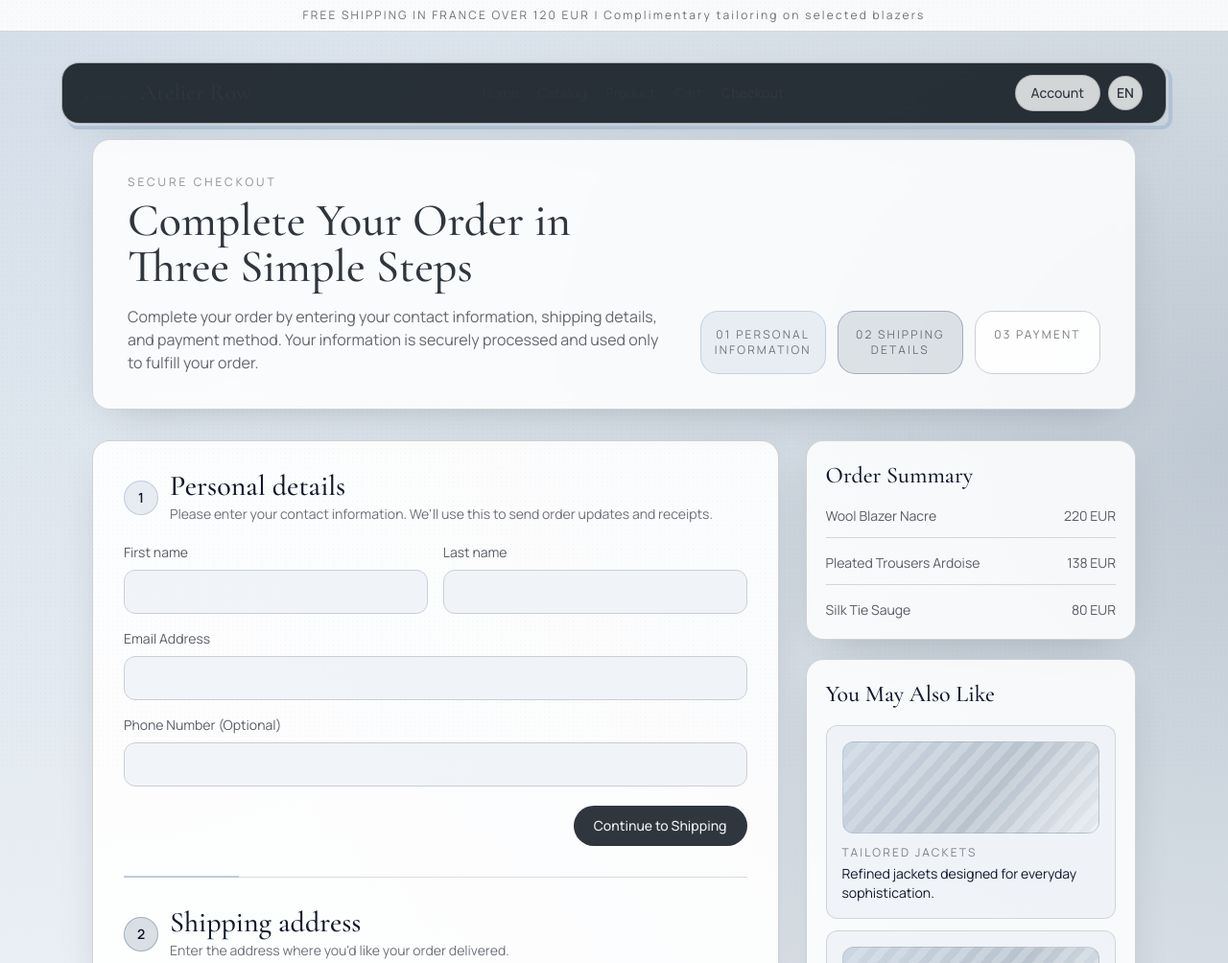
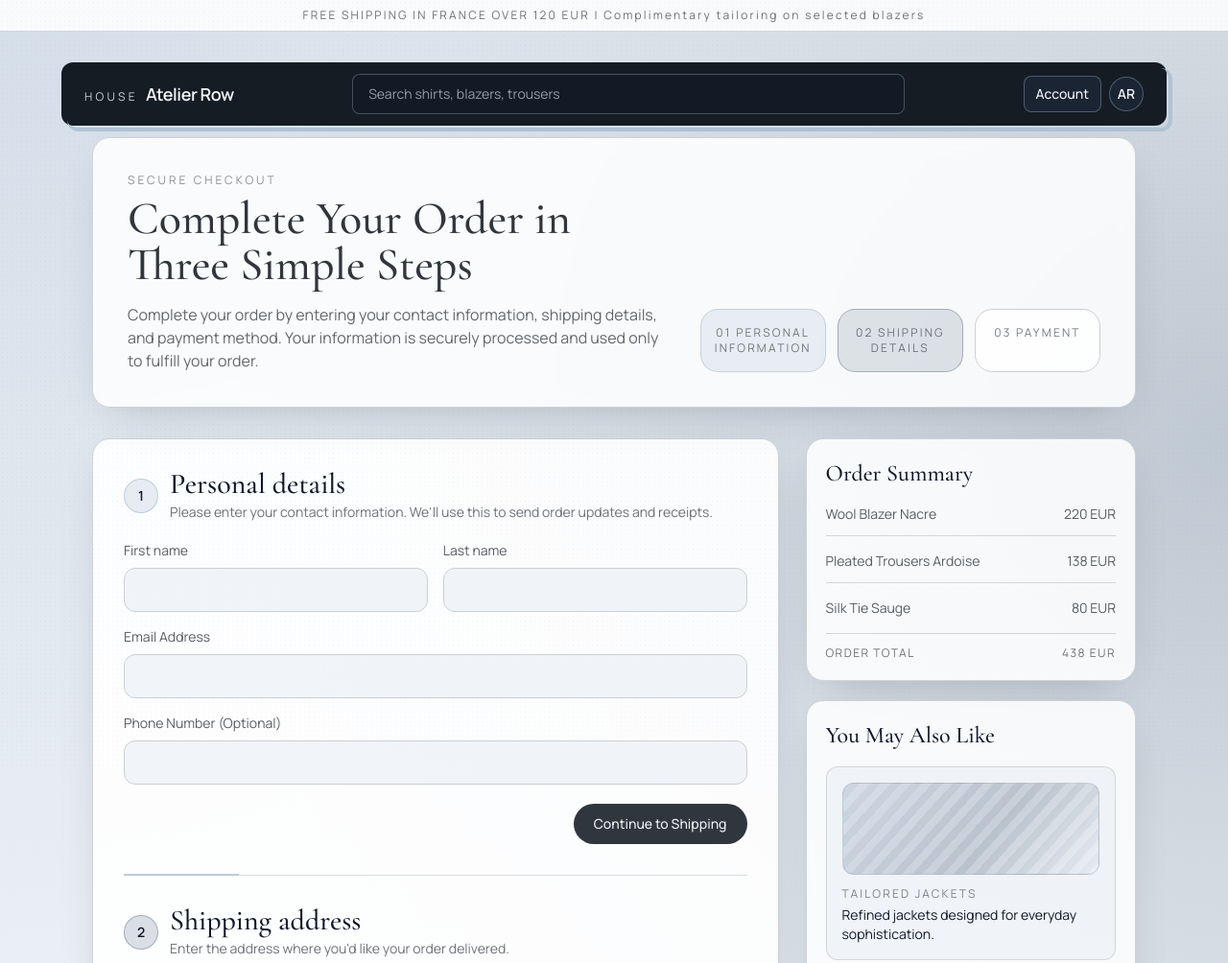
Before and after one commit to 4GeeksAcademy/ft-ai-2-collab-website, a website: page checkout.html in a window 1280 px wide. Shown: the top 1004 px of the page at 96% size. Drawn offline with nearby package versions, Linux system fonts and the light colour scheme.

Commit message:
Added Total order Field

```diff
--- a/checkout.html
+++ b/checkout.html
@@ -57,35 +57,37 @@
       FREE SHIPPING IN FRANCE OVER 120 EUR | Complimentary tailoring on selected blazers
     </p>
 
-    <header class="px-4 pb-4 pt-5 sm:px-8 sm:pt-8">
+    <header class="px-4 pb-3 pt-5 sm:px-8 sm:pt-8">
       <div class="nav-sleeve mx-auto max-w-6xl">
-        <nav
-          aria-label="Global"
-          class="relative overflow-hidden rounded-soft border border-stone/80 bg-navbase/90 px-4 py-3 text-navtext shadow-hush backdrop-blur sm:px-6"
-        >
-          <div class="flex flex-col gap-4 lg:flex-row lg:items-center lg:justify-between">
-            <a href="home.html" class="inline-flex items-baseline gap-2">
-              <span class="text-[0.65rem] uppercase tracking-[0.3em] text-ink/55">House</span>
-              <span class="font-display text-2xl leading-none text-ink">Atelier Row</span>
+        <nav aria-label="Global" class="relative overflow-hidden rounded-xl bg-navbase px-4 py-3 text-navtext sm:px-6">
+          <div class="flex flex-col gap-3 lg:flex-row lg:items-center lg:justify-between">
+            <a href="#" class="inline-flex items-baseline gap-2">
+              <span class="text-xs uppercase tracking-[0.28em] text-slate-300">House</span>
+              <span class="text-lg font-semibold tracking-tight text-navtext">Atelier Row</span>
             </a>
 
-            <ul class="flex flex-wrap items-center gap-x-5 gap-y-1 text-sm text-ink/80" aria-label="Main links">
-              <li><a class="transition hover:text-ink" href="home.html">Home</a></li>
-              <li><a class="transition hover:text-ink" href="catalog.html">Catalog</a></li>
-              <li><a class="transition hover:text-ink" href="product.html">Product</a></li>
-              <li><a class="transition hover:text-ink" href="cart.html">Cart</a></li>
-              <li><a class="font-semibold text-ink" href="checkout.html" aria-current="page">Checkout</a></li>
-            </ul>
+            <form class="w-full lg:max-w-xl" role="search" aria-label="Search products">
+              <label for="site-search" class="sr-only">Search</label>
+              <div class="relative">
+                <input
+                  id="site-search"
+                  name="q"
+                  type="search"
+                  placeholder="Search shirts, blazers, trousers"
+                  class="w-full rounded-lg border border-slate-500/60 bg-slate-900/30 px-4 py-2.5 text-sm text-slate-100 placeholder:text-slate-300/70 focus:border-sleeve focus:outline-none focus:ring-2 focus:ring-sleeve/40"
+                />
+              </div>
+            </form>
 
-            <div class="flex items-center gap-2 self-start lg:self-auto">
-              <button class="rounded-full border border-ink/20 bg-white/80 px-4 py-2 text-sm font-medium text-ink transition hover:border-ink/40">
+            <div class="flex items-center gap-2 self-end lg:self-auto">
+              <button class="rounded-lg border border-slate-500/70 bg-slate-800/70 px-3 py-2 text-sm font-medium text-slate-100 transition hover:border-sleeve hover:text-white">
                 Account
               </button>
               <button
                 aria-label="Open account menu"
-                class="inline-flex h-9 w-9 items-center justify-center rounded-full border border-ink/20 bg-white/80 text-sm font-semibold text-ink transition hover:border-ink/40"
+                class="inline-flex h-9 w-9 items-center justify-center rounded-full border border-slate-500/70 bg-slate-800/70 text-sm font-semibold text-slate-100 transition hover:border-sleeve hover:text-white"
               >
-                EN
+                AR
               </button>
             </div>
           </div>
@@ -237,6 +239,9 @@
               <li class="flex items-center justify-between border-b border-stone/80 pb-3"><span>Wool Blazer Nacre</span><span>220 EUR</span></li>
               <li class="flex items-center justify-between border-b border-stone/80 pb-3"><span>Pleated Trousers Ardoise</span><span>138 EUR</span></li>
               <li class="flex items-center justify-between"><span>Silk Tie Sauge</span><span>80 EUR</span></li>
+              <li class="mt-2 flex items-center justify-between border-t border-stone/80 pt-3 text-xs uppercase tracking-[0.12em] text-ink/70">
+                <span>Order Total</span><span>438 EUR</span>
+              </li>
             </ul>
           </section>
 
```
